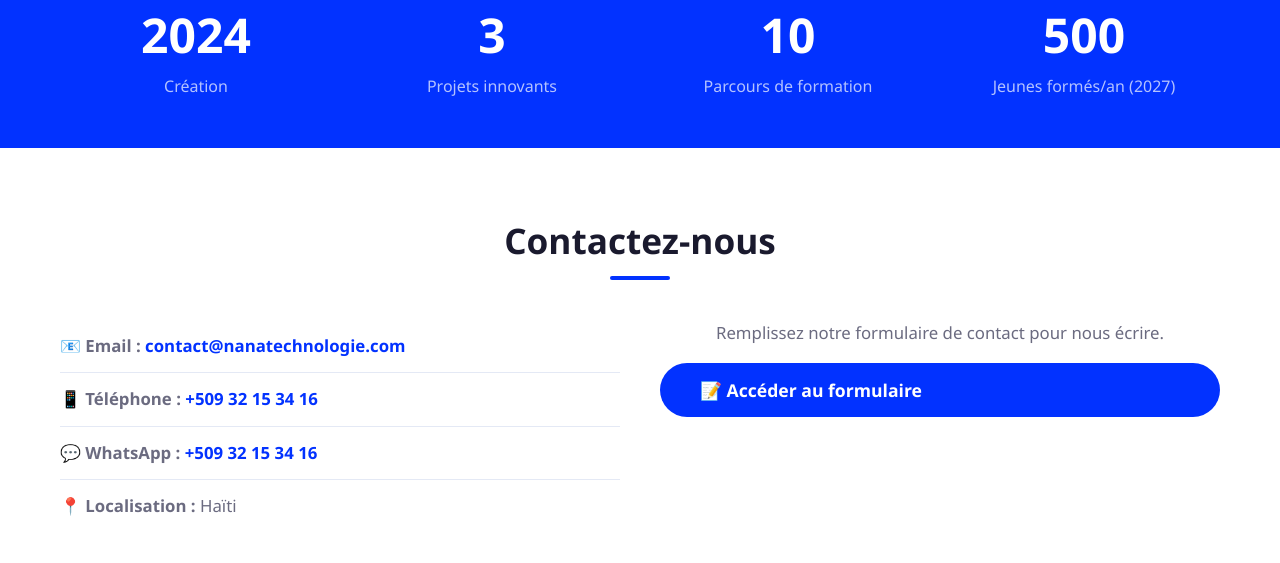
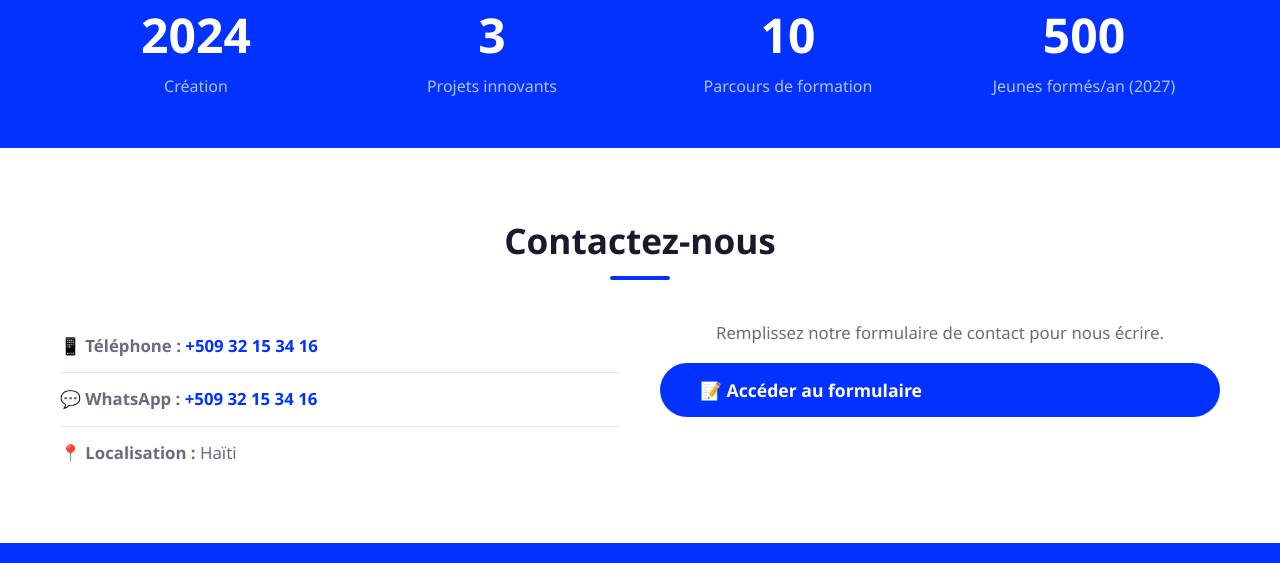
Before and after one commit to nanahaiti/nana-technologie, a plain HTML site: page index.html in a window 1280 px wide. Shown: the part 2206-2769 px from the top of the page. Drawn offline with Linux system fonts and the light colour scheme.

Commit message:
Update index.html

```diff
--- a/index.html
+++ b/index.html
@@ -156,7 +156,7 @@
             <h2 class="section-title">Contactez-nous</h2>
             <div class="contact-grid">
                 <div class="contact-info">
-                    <p><strong>📧 Email :</strong> <a href="mailto:contact@nanatechnologie.com">contact@nanatechnologie.com</a></p>
+
                     <p><strong>📱 Téléphone :</strong> <a href="tel:+50932153416">+509 32 15 34 16</a></p>
                     <p><strong>💬 WhatsApp :</strong> <a href="https://wa.me/50932153416" target="_blank">+509 32 15 34 16</a></p>
                     <p><strong>📍 Localisation :</strong> Haïti</p>
```
